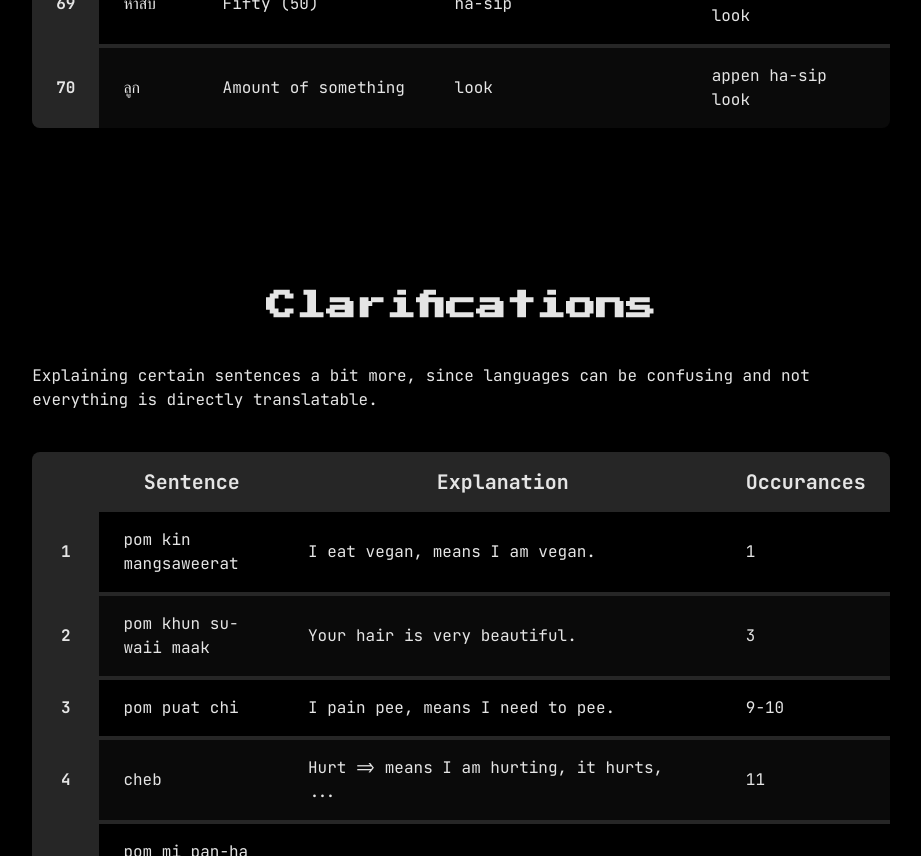
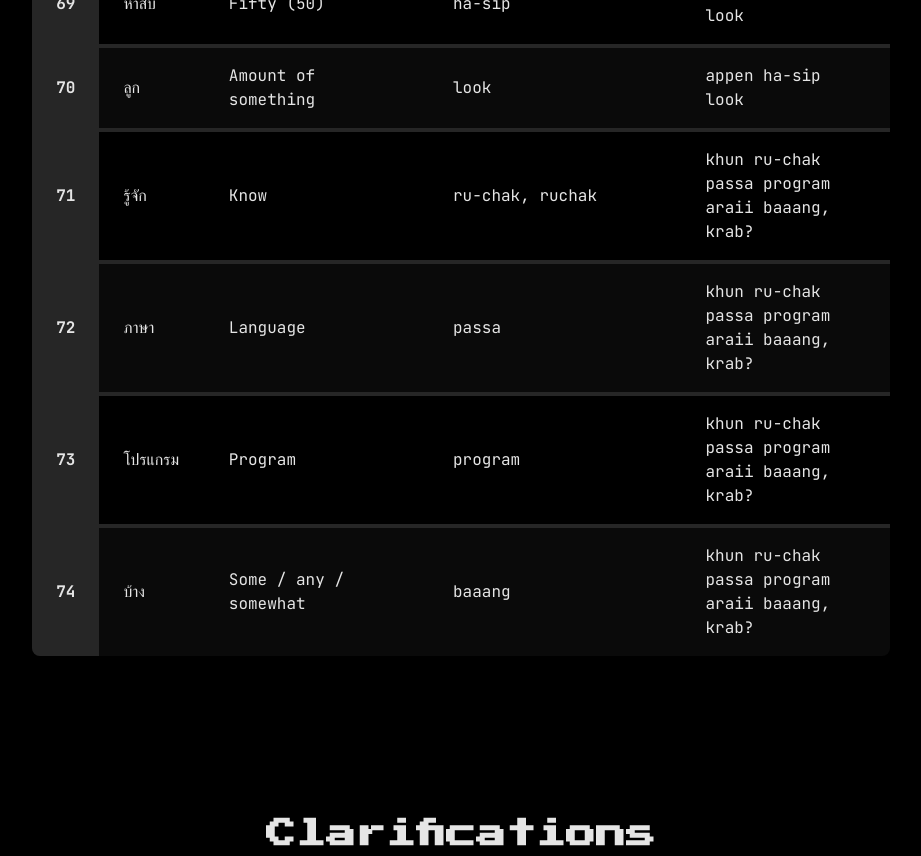
Before and after one commit to reeveng/Learning-Thai, a SvelteKit app: page / in a window 1280 px wide. Shown: the part 6000-6856 px from the top of the page, without its empty margins (179-1100 px from the left). Built offline with nearby package versions, Linux system fonts and the light colour scheme.

Commit message:
add sentence, do you know any programming languages?

```diff
--- a/src/data/translations.ts
+++ b/src/data/translations.ts
@@ -426,6 +426,30 @@ export const translations: TranslationType[] = [
 		english: 'Amount of something',
 		pronounciation: 'look',
 		example: 'appen ha-sip look'
+	},
+	{
+		thai: 'รู้จัก',
+		english: 'Know',
+		pronounciation: 'ru-chak, ruchak',
+		example: 'khun ru-chak passa program araii baaang, krab?'
+	},
+	{
+		thai: 'ภาษา',
+		english: 'Language',
+		pronounciation: 'passa',
+		example: 'khun ru-chak passa program araii baaang, krab?'
+	},
+	{
+		thai: 'โปรแกรม',
+		english: 'Program',
+		pronounciation: 'program',
+		example: 'khun ru-chak passa program araii baaang, krab?'
+	},
+	{
+		thai: 'บ้าง',
+		english: 'Some / any / somewhat',
+		pronounciation: 'baaang',
+		example: 'khun ru-chak passa program araii baaang, krab?'
 	}
 ];
 
```
